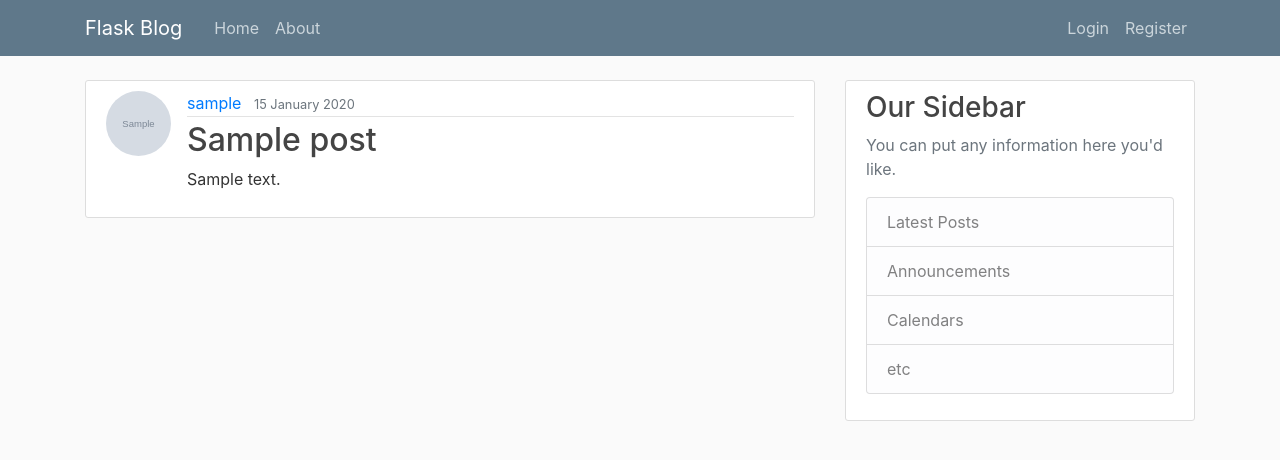
After one commit to ophd/Flask-Website, a Flask app: page /post/1 in a window 1280 px wide. The commit adds this page. Shown: the top 460 px of the page. Run offline with Flask 2, Linux system fonts and the light colour scheme; tables that the repository leaves empty hold one stand-in row (values such as "Sample post"); grey boxes marked "Sample" are stand-in pictures; some libraries are stand-ins or nearby versions.

Commit message:
Completed Part 8 of the Flask tutorial
Added routes to:
- create a new post
- update a post
- delete a post
- read an individual post

```diff
--- a/flaskblog/routes.py
+++ b/flaskblog/routes.py
@@ -1,31 +1,17 @@
 import os
 import secrets
 from PIL import Image
-from flask import render_template, url_for, flash, redirect, request
+from flask import render_template, url_for, flash, redirect, request, abort
 from flaskblog import app, db, bcrypt
 from flaskblog.models import User, Post
-from flaskblog.forms import RegistrationForm, LoginForm, UpdateAccountForm
+from flaskblog.forms import RegistrationForm, LoginForm, UpdateAccountForm, PostForm
 from flask_login import login_user, current_user, logout_user, login_required
-
-posts = [
-    {
-        'author':   'Olivier Daigle',
-        'title':    'Blog Post 1',
-        'content':  'First post content.',
-        'date_posted': '5 December 2019'
-    },
-    {
-        'author':   'Olivier Daigle',
-        'title':    'Blog Post 2',
-        'content':  'Second post content.',
-        'date_posted': '6 December 2019'
-    }
-]
 
 
 @app.route('/')
 @app.route('/home')
 def home():
+    posts = Post.query.all()
     return render_template('home.html', posts=posts)
 
 
@@ -76,6 +62,7 @@ def logout():
     logout_user()
     return redirect(url_for('home'))
 
+
 def save_picture(form_picture):
     random_hex = secrets.token_hex(8)
     _, ext = os.path.splitext(form_picture.filename)
@@ -89,7 +76,6 @@ def save_picture(form_picture):
     i.save(picture_path)
 
     return picture_fn
-
 
 
 @app.route('/account', methods=['GET', 'POST'])
@@ -110,3 +96,56 @@ def account():
         form.email.data = current_user.email
     image_file = url_for('static', filename='profile_pictures/' + current_user.image_file)
     return render_template('account.html', title='Account', image_file=image_file, form=form)
+
+
+@app.route('/new_post', methods=['GET', 'POST'])
+@login_required
+def new_post():
+    form = PostForm()
+    if form.validate_on_submit():
+        post = Post(title=form.title.data, content=form.content.data,
+                    author=current_user)
+        db.session.add(post)
+        db.session.commit()
+        flash('Your post has been created.', 'success')
+        return redirect(url_for('home'))
+    return render_template('create_post.html', title='New Post',
+                           form=form, legend='New Post')
+
+
+@app.route('/post/<int:post_id>')
+def post(post_id):
+    post = Post.query.get_or_404(post_id)
+    return render_template('post.html', title=post.title, post=post)
+
+
+@app.route('/post/<int:post_id>/update', methods=['GET','POST'])
+@login_required
+def update_post(post_id):
+    post = Post.query.get_or_404(post_id)
+    if current_user != post.author:
+        abort(403)
+    form = PostForm()
+    if form.validate_on_submit():
+        post.title = form.title.data
+        post.content = form.content.data
+        db.session.commit()
+        flash('Your post has been updated.', 'success')
+        return redirect(url_for('post', post_id=post.id))
+    elif request.method == 'GET':
+        form.title.data = post.title
+        form.content.data = post.content
+    return render_template('create_post.html', title='Update Post',
+                           form=form, legend='Update Post')
+
+
+@app.route('/post/<int:post_id>/delete', methods=['POST'])
+@login_required
+def delete_post(post_id):
+    post = Post.query.get_or_404(post_id)
+    if current_user != post.author:
+        abort(403)
+    db.session.delete(post)
+    db.session.commit()
+    flash('Your post has been deleted.', 'success')
+    return redirect(url_for('home'))
--- a/flaskblog/templates/layout.html
+++ b/flaskblog/templates/layout.html
@@ -32,6 +32,7 @@
                         <!-- Navbar Right Side -->
                         <div class="navbar-nav">
                           {% if current_user.is_authenticated %}
+                            <a class="nav-item nav-link" href={{ url_for('new_post') }}>New Post</a>
                             <a class="nav-item nav-link" href={{ url_for('account') }}>Account</a>
                             <a class="nav-item nav-link" href={{ url_for('logout') }}>Logout</a>
                           {% else %}
--- /dev/null
+++ b/flaskblog/templates/post.html
@@ -0,0 +1,39 @@
+{% extends "layout.html" %}
+    {% block content %}
+        <article class="media content-section">
+            <img class="rounded-circle article-img" src="{{ url_for('static', filename='profile_pictures/' + post.author.image_file) }}" />
+            <div class="media-body">
+                <div class="article-metadata">
+                <a class="mr-2" href="#">{{ post.author.username }}</a>
+                <small class="text-muted">{{ post.date_posted.strftime('%d %B %Y') }}</small>
+                {% if post.author == current_user %}
+                    <div>
+                        <a class="btn btn-secondary btn-sm mt-1 mb-1" href="{{ url_for('update_post', post_id=post.id)}}">Update</a>
+                        <button type="button" class="btn btn-danger btn-sm m-1" data-toggle="modal" data-target="#deleteModal">Delete</button>
+                    </div>
+                {% endif %}
+                </div>
+                <h2>{{ post.title }}</h2>
+                <p class="article-content">{{ post.content }}</p>
+            </div>
+        </article>
+        <!-- Modal -->
+        <div class="modal fade" id="deleteModal" tabindex="-1" role="dialog" aria-labelledby="deleteModalLabel" aria-hidden="true">
+            <div class="modal-dialog" role="document">
+                <div class="modal-content">
+                    <div class="modal-header">
+                        <h5 class="modal-title" id="deleteModalLabel">Delete Post?</h5>
+                        <button type="button" class="close" data-dismiss="modal" aria-label="Close">
+                        <span aria-hidden="true">&times;</span>
+                        </button>
+                    </div>
+                    <div class="modal-footer">
+                        <button type="button" class="btn btn-secondary" data-dismiss="modal">Close</button>
+                        <form action="{{ url_for('delete_post', post_id=post.id) }}" method="POST">
+                            <input class="btn btn-danger" type="submit" value="Delete">
+                        </form>
+                    </div>
+                </div>
+            </div>
+        </div>
+    {% endblock content %}
```
Also changed, not shown: flaskblog/forms.py (+6 -1 lines), flaskblog/templates/create_post.html (added, +41 -0 lines), flaskblog/templates/home.html (+4 -3 lines).
